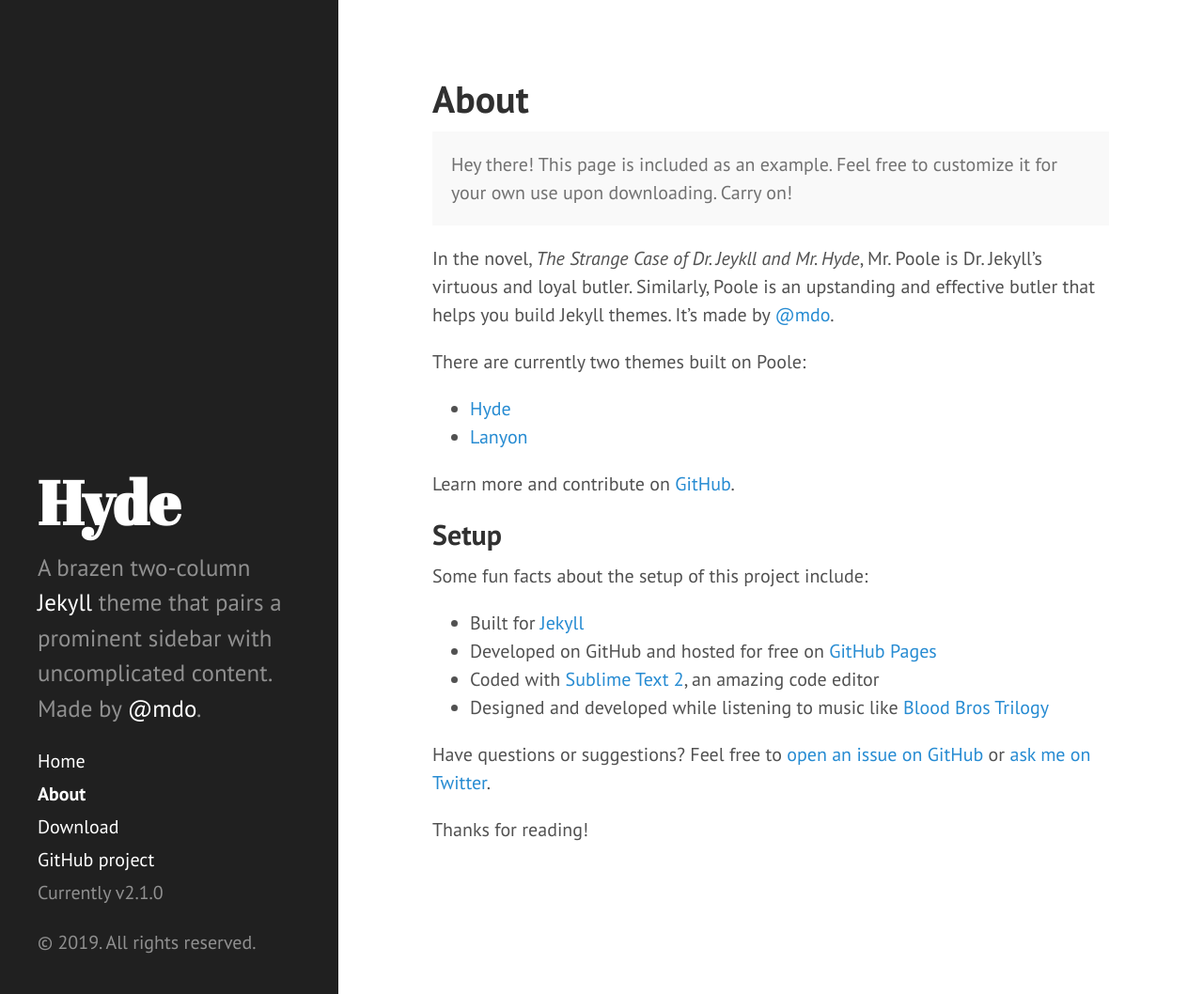
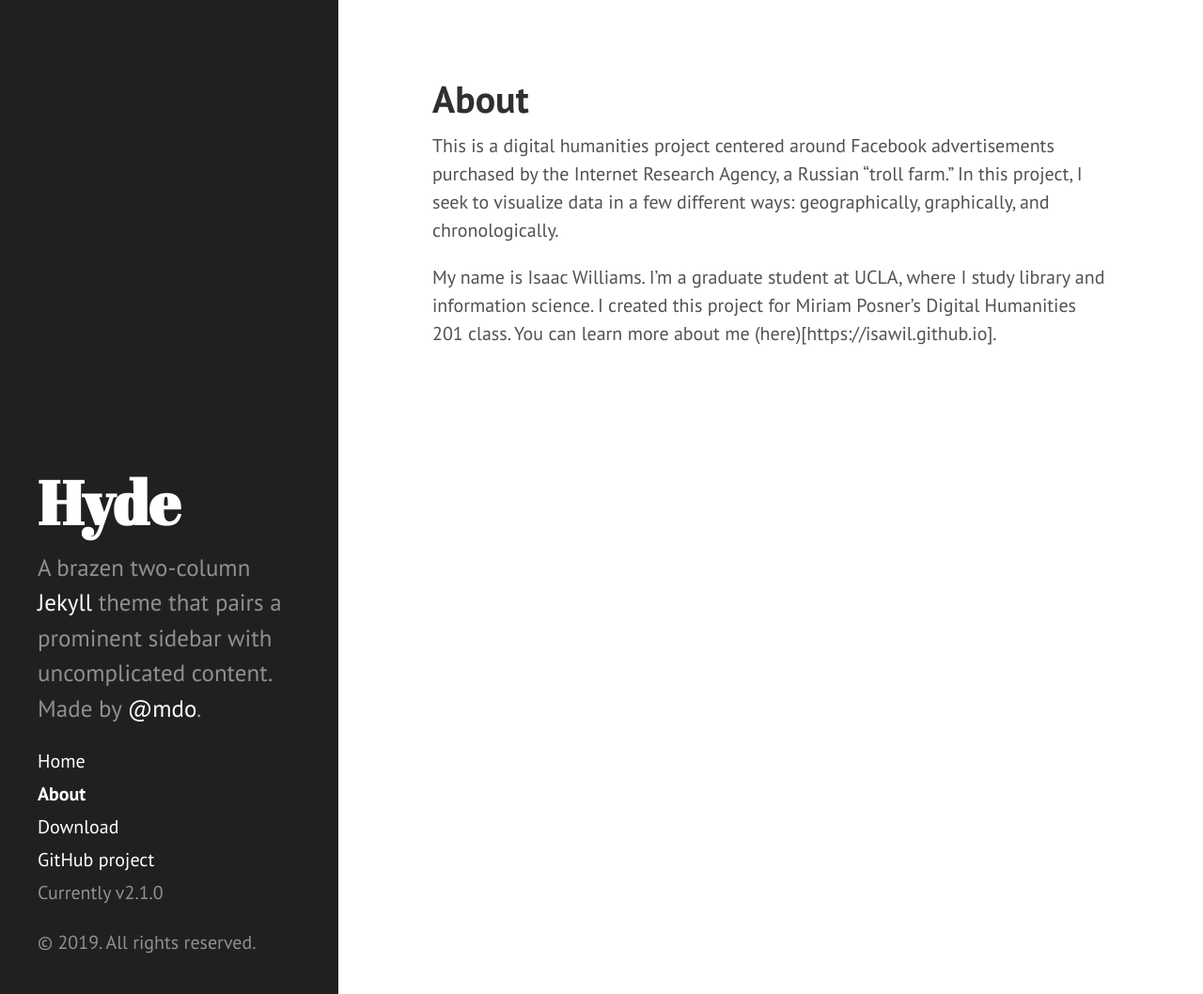
Before and after one commit to isawil/russian-ads, a Jekyll site: the page built from about.md, in a window 1280 px wide and 1058 px high. Shown: the whole window at 94% size. Built offline with Jekyll 4.4.1, drawn with Linux system fonts in a browser that asks for light colours.

Commit message:
Update about.md

```diff
--- a/about.md
+++ b/about.md
@@ -3,28 +3,6 @@ layout: page
 title: About
 ---
 
-<p class="message">
-  Hey there! This page is included as an example. Feel free to customize it for your own use upon downloading. Carry on!
-</p>
+This is a digital humanities project centered around Facebook advertisements purchased by the Internet Research Agency, a Russian "troll farm." In this project, I seek to visualize data in a few different ways: geographically, graphically, and chronologically.
 
-In the novel, *The Strange Case of Dr. Jeykll and Mr. Hyde*, Mr. Poole is Dr. Jekyll's virtuous and loyal butler. Similarly, Poole is an upstanding and effective butler that helps you build Jekyll themes. It's made by [@mdo](https://twitter.com/mdo).
-
-There are currently two themes built on Poole:
-
-* [Hyde](http://hyde.getpoole.com)
-* [Lanyon](http://lanyon.getpoole.com)
-
-Learn more and contribute on [GitHub](https://github.com/poole).
-
-## Setup
-
-Some fun facts about the setup of this project include:
-
-* Built for [Jekyll](http://jekyllrb.com)
-* Developed on GitHub and hosted for free on [GitHub Pages](https://pages.github.com)
-* Coded with [Sublime Text 2](http://sublimetext.com), an amazing code editor
-* Designed and developed while listening to music like [Blood Bros Trilogy](https://soundcloud.com/maddecent/sets/blood-bros-series)
-
-Have questions or suggestions? Feel free to [open an issue on GitHub](https://github.com/poole/issues/new) or [ask me on Twitter](https://twitter.com/mdo).
-
-Thanks for reading!
+My name is Isaac Williams. I'm a graduate student at UCLA, where I study library and information science. I created this project for Miriam Posner's Digital Humanities 201 class. You can learn more about me (here)[https://isawil.github.io].
```
